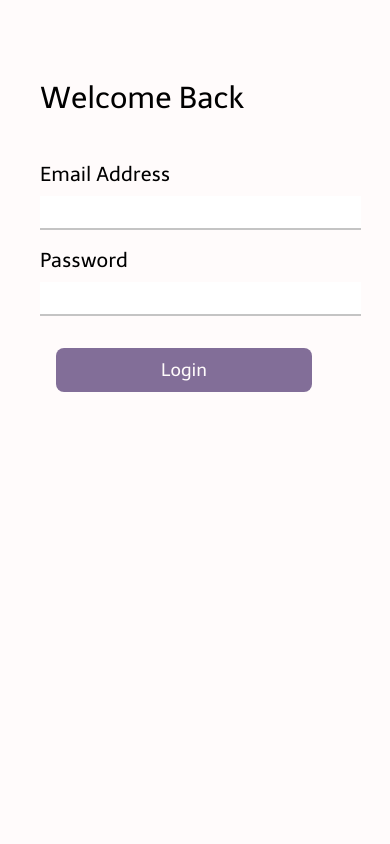
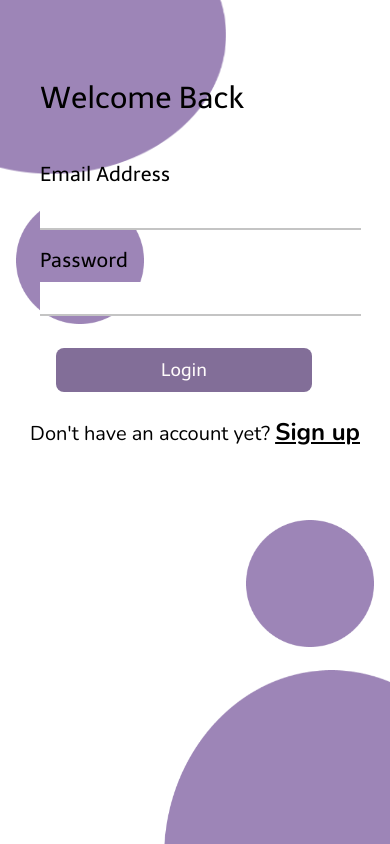
Before and after one commit to ishaNegi1/DMS, a React (Vite) app: page /Login in a window 390 px wide. Built offline with nearby package versions, Linux system fonts and the light colour scheme; a web font is replaced by a local one.

Commit message:
responsive

```diff
--- a/src/components/Vector0.jsx
+++ b/src/components/Vector0.jsx
@@ -31,7 +31,7 @@ const Vector0 = () => {
       <img
         src={circle}
         alt="circle"
-        className=' circle0 fixed sm:top-64 left-4 top-48 w-32 -z-20'
+        className=' circle0 fixed sm:top-64 left-4 top-40 w-32 -z-20'
       />
     </>
   )
--- a/src/pages/Home.jsx
+++ b/src/pages/Home.jsx
@@ -115,7 +115,7 @@ function Home() {
           </div>
         </div>
 
-      <div className="flex flex-col-reverse sm:flex-row items-center scroll-text ">
+      <div className="flex flex-col sm:flex-row items-center scroll-text ">
       <img
           src={pic1}
           alt="pic"
@@ -143,7 +143,7 @@ function Home() {
         />
       </div>
 
-      <div className="flex flex-col-reverse sm:flex-row items-center scroll-text">
+      <div className="flex flex-col sm:flex-row items-center scroll-text">
       <img
           src={pic3}
           alt="pic"
@@ -174,7 +174,7 @@ function Home() {
       <img
         src={circle}
         alt="circle"
-        className=' circle1 fixed sm:bottom-56 bottom-48 right-4 w-32 -z-20'
+        className=' circle1 fixed sm:bottom-56 bottom-40 right-4 w-32 -z-20'
       />
       <img
         src={vector1}
--- a/src/pages/Login.jsx
+++ b/src/pages/Login.jsx
@@ -24,8 +24,8 @@ const Login = () => {
 
   return (
     <>
+      <Vector0 />
       <div className=" sm:block hidden">
-      <Vector0 />
       <div className=" absolute top-32 left-28">
         <div className=" font-AbhayaLibre text-3xl sm:text-6xl font-semibold">
           <p>All your files in one </p>
@@ -45,7 +45,7 @@ const Login = () => {
         </p>
       </div>
       </div>
-      <div className=" w-full sm:w-1/2 h-screen fixed right-0 top-0 sm:rounded-s-3xl rounded-none sm:border-l-2 border-l-0 border-main bg-white">
+      <div className=" w-full sm:w-1/2 h-screen fixed right-0 top-0 sm:rounded-s-3xl rounded-none sm:border-l-2 border-l-0 border-main sm:bg-white">
         <p className=" font-Telex text-3xl sm:text-5xl font-medium mt-20 ml-10">
         Welcome Back
         </p>
@@ -77,16 +77,24 @@ const Login = () => {
             Login
           </button>
         </form>
+        <p className=" sm:hidden block font-Nunito text-xl my-6 text-center">
+        Don't have an account yet?{" "}
+          <b className=" text-2xl">
+            <u>
+              <Link to="Signup">Sign up</Link>
+            </u>
+          </b>
+        </p>
       </div>
       <img
         src={circle}
         alt="circle"
-        className=" circle1 fixed sm:bottom-56 bottom-48 right-1/2 w-32 -z-20 sm:block hidden"
+        className=" circle1 fixed sm:bottom-56 bottom-40 sm:right-1/2 right-4 w-32 -z-20"
       />
       <img
         src={vector1}
         alt="vector"
-        className=" vector1 h-40 sm:h-52 w-52 sm:w-72 fixed bottom-0 right-1/2 -z-20 sm:block hidden"
+        className=" vector1 h-40 sm:h-52 w-52 sm:w-72 fixed bottom-0 sm:right-1/2 right-0 -z-20"
       />
     </>
   )
--- a/src/pages/Signup.jsx
+++ b/src/pages/Signup.jsx
@@ -24,8 +24,8 @@ const Signup = () => {
 
   return (
     <>
+      <Vector0 />
       <div className=" sm:block hidden">
-      <Vector0 />
       <div className=" absolute top-32 left-28">
         <div className=" font-AbhayaLibre text-3xl sm:text-6xl font-semibold">
           <p>All your files in one </p>
@@ -45,7 +45,7 @@ const Signup = () => {
         </p>
       </div>
       </div>
-      <div className=" w-full sm:w-1/2 h-screen fixed right-0 top-0 sm:rounded-s-3xl rounded-none sm:border-l-2 border-l-0 border-main bg-white">
+      <div className=" w-full sm:w-1/2 h-screen fixed right-0 top-0 sm:rounded-s-3xl rounded-none sm:border-l-2 border-l-0 border-main sm:bg-white">
         <p className=" font-Telex text-3xl sm:text-5xl font-medium mt-20 ml-10">
           Create Account
         </p>
@@ -98,7 +98,7 @@ const Signup = () => {
             <p className=" text-lg">Sign up with Google</p>
           </button>
         </div>
-        <p className="sm:hidden block font-Nunito text-xl mt-11 text-center">
+        <p className="sm:hidden block font-Nunito text-xl my-6 text-center">
           Already have an account?{" "}
           <b className=" text-2xl">
             <u>
@@ -110,12 +110,12 @@ const Signup = () => {
       <img
         src={circle}
         alt="circle"
-        className=" circle1 fixed sm:bottom-56 bottom-48 right-1/2 w-32 -z-20 sm:block hidden"
+        className=" circle1 fixed sm:bottom-56 bottom-40 sm:right-1/2 right-4 w-32 -z-20"
       />
       <img
         src={vector1}
         alt="vector"
-        className=" vector1 h-40 sm:h-52 w-52 sm:w-72 fixed bottom-0 right-1/2 -z-20 sm:block hidden"
+        className=" vector1 h-40 sm:h-52 w-52 sm:w-72 fixed bottom-0 sm:right-1/2 right-0 -z-20"
       />
     </>
   );
```
Also changed, not shown: src/main.jsx (+11 -7 lines).
